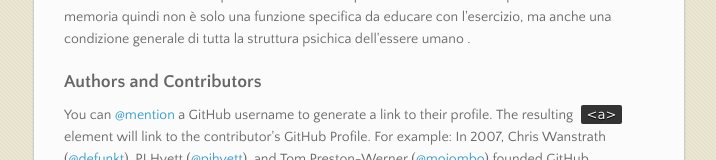
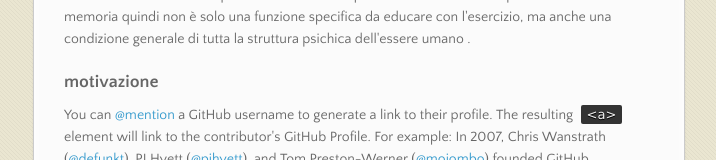
Before and after one commit to Rosanna-Perria/simulazione7, a plain HTML site: page index.html in a window 1280 px wide. Shown: the part 1281-1441 px from the top of the page, without its empty margins (282-998 px from the left). Drawn offline with nearby package versions, Linux system fonts and the light colour scheme.

Commit message:
Update index.html

```diff
--- a/index.html
+++ b/index.html
@@ -65,7 +65,7 @@ $ motivazione
 <p> S'intende per "memoria" la capacità di conservare (ricordare) le precedenti esperienze. È la memoria che permette la continuità della vita interiore, facendo sopravvivere il passato: senza memoria avremmo solo la percezione del presente. Come potrebbe, ad es., un telegramma che ci comunica la morte di una persona cara avere di per sé la forza sufficiente per commuoverci? La memoria quindi non è solo una funzione specifica da educare con l'esercizio, ma anche una condizione generale di tutta la struttura psichica dell'essere umano
  .</p>
 <h3>
-<a name="authors-and-contributors" class="anchor" href="#authors-and-contributors"><span class="octicon octicon-link"></span></a>Authors and Contributors</h3>
+<a name="authors-and-contributors" class="anchor" href="#authors-and-contributors"><span class="octicon octicon-link"></span></a>motivazione</h3>
 
 <p>You can <a href="https://github.com/blog/821" class="user-mention">@mention</a> a GitHub username to generate a link to their profile. The resulting <code>&lt;a&gt;</code> element will link to the contributor's GitHub Profile. For example: In 2007, Chris Wanstrath (<a href="https://github.com/defunkt" class="user-mention">@defunkt</a>), PJ Hyett (<a href="https://github.com/pjhyett" class="user-mention">@pjhyett</a>), and Tom Preston-Werner (<a href="https://github.com/mojombo" class="user-mention">@mojombo</a>) founded GitHub.</p>
 <a href="http://www.slideshare.net/casagrandemorasaresera/cognitivismo-presentation">collegamento web</a>
```
